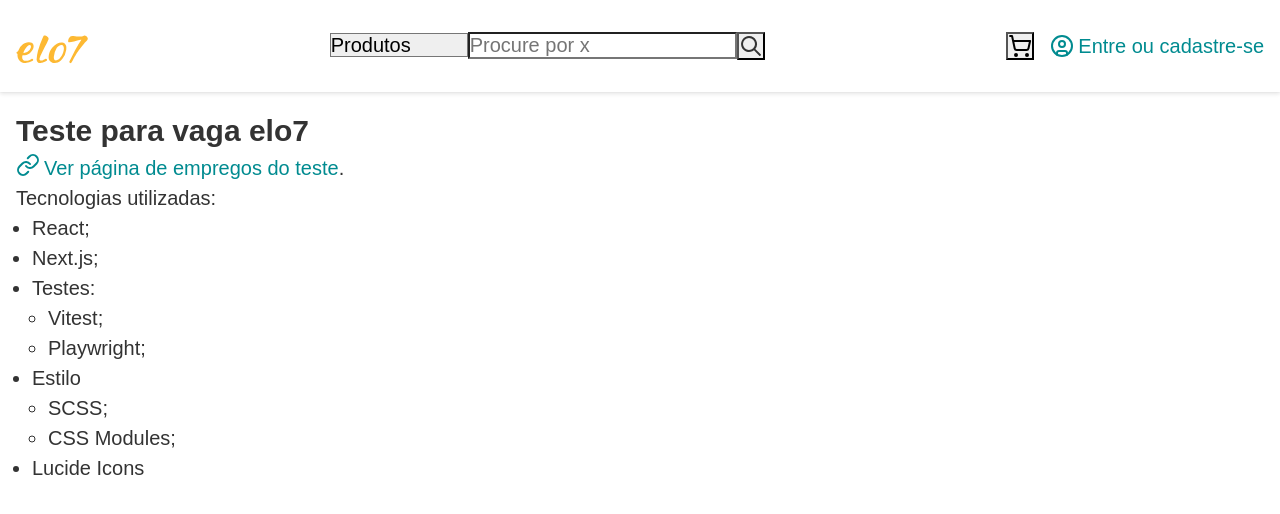
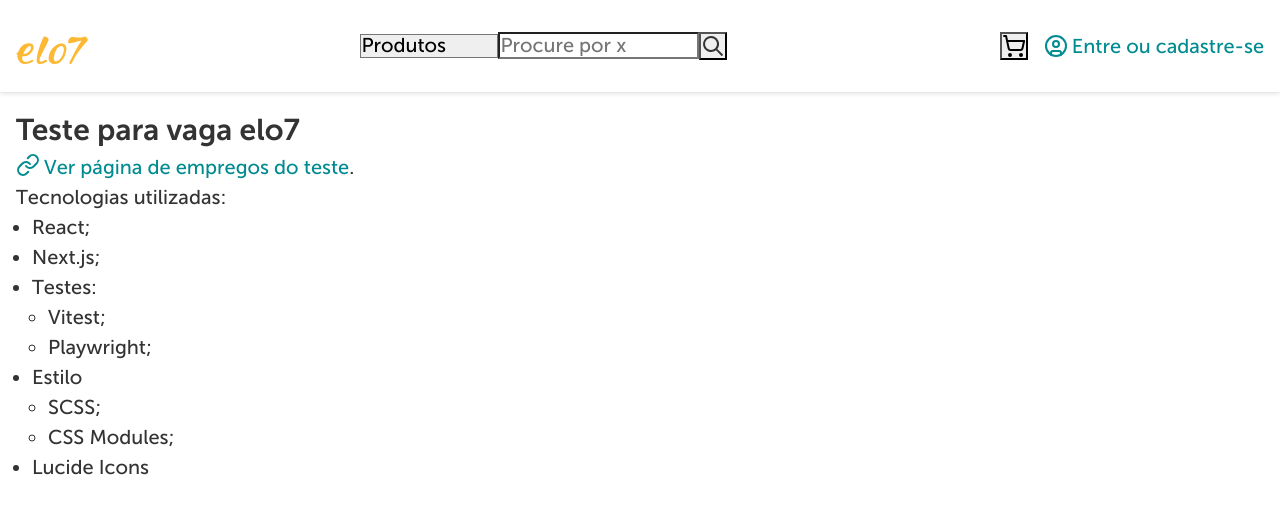
Before and after one commit to imaginamundo/elo7-test, a Next.js app: page / in a window 1280 px wide. Shown: the top 514 px of the page. Built offline with nearby package versions, Linux system fonts and the light colour scheme.

Commit message:
Add font

```diff
--- a/src/app/layout.tsx
+++ b/src/app/layout.tsx
@@ -1,5 +1,23 @@
+import localFont from "next/font/local";
+
 import Header from "@/components/Header/Header";
 import "./globals.scss";
+
+const museo = localFont({
+  src: [
+    {
+      path: "../font/MuseoSans/500.woff2",
+      weight: "500",
+      style: "normal",
+    },
+    {
+      path: "../font/MuseoSans/700.woff2",
+      weight: "700",
+      style: "bold",
+    },
+  ],
+  display: "swap",
+});
 
 export default function RootLayout({
   children,
@@ -7,7 +25,7 @@
   children: React.ReactNode;
 }>) {
   return (
-    <html lang="en">
+    <html lang="en" className={museo.className}>
       <body>
         <Header />
         {children}
```
Also changed, not shown: src/font/MuseoSans/500.woff2 (added), src/font/MuseoSans/700.woff2 (added).
